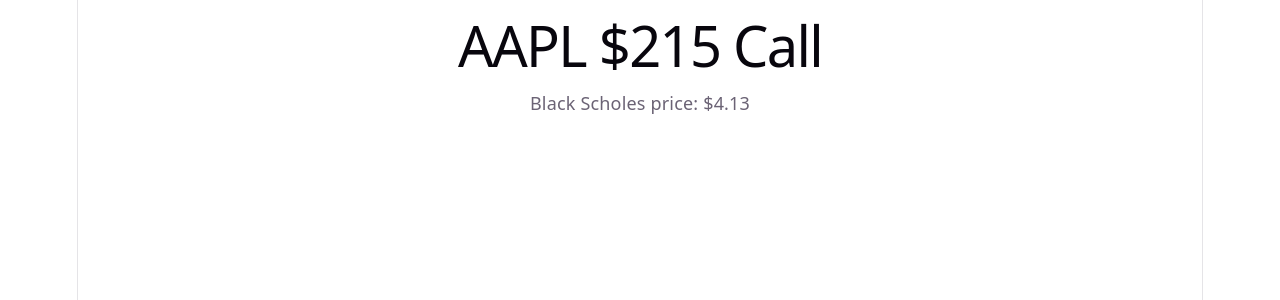
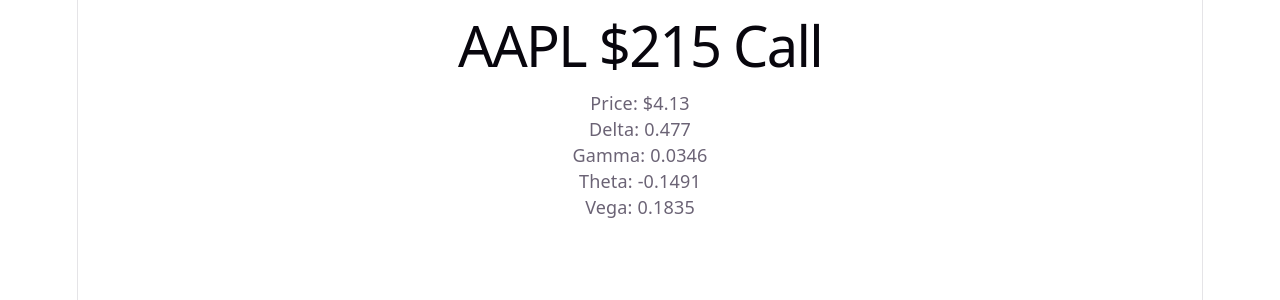
Before and after one commit to Myst1C13/Options-Simulator, a React (Vite) app: page / in a window 1280 px wide. Shown: the top 300 px of the page. Built offline with nearby package versions, Linux system fonts and the light colour scheme.

Commit message:
feat: test Black-Scholes and Greeks in App.tsx

```diff
--- a/src/App.tsx
+++ b/src/App.tsx
@@ -1,19 +1,26 @@
-import { blackScholes } from './lib/blackScholes'
+import { blackScholes, calculateGreeks } from './lib/blackScholes'
 
 function App() {
-  const result = blackScholes({
+  const input = {
     S: 213.49,
     K: 215,
-    T: 17/365,
+    T: 17 / 365,
     r: 0.053,
     sigma: 0.25,
-    type: "call"
-  })
+    type: 'call' as const
+  }
+
+  const price = blackScholes(input)
+  const greeks = calculateGreeks(input)
 
   return (
     <div>
-      <h1> AAPL $215 Call</h1>
-      <p>Black Scholes price: ${result.toFixed(2)}</p>
+      <h1>AAPL $215 Call</h1>
+      <p>Price: ${price.toFixed(2)}</p>
+      <p>Delta: {greeks.delta.toFixed(3)}</p>
+      <p>Gamma: {greeks.gamma.toFixed(4)}</p>
+      <p>Theta: {greeks.theta.toFixed(4)}</p>
+      <p>Vega: {greeks.vega.toFixed(4)}</p>
     </div>
   )
 }
```
